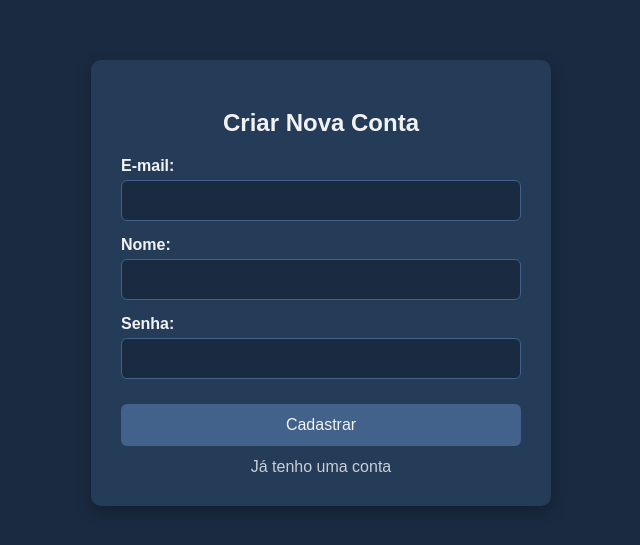
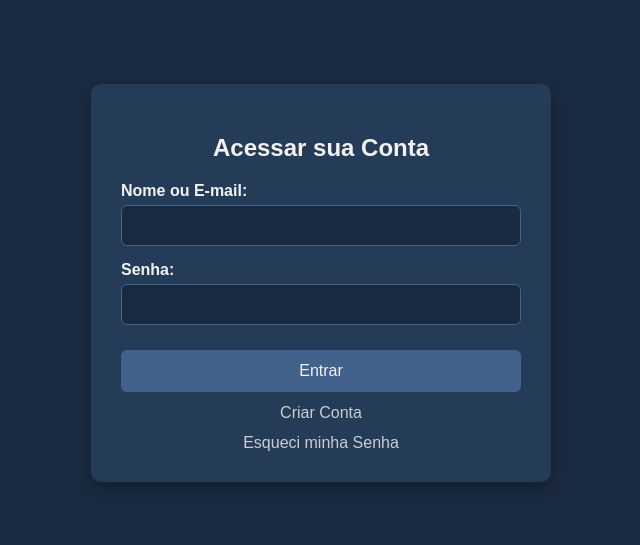
Before and after one commit to ytzexe/RGA-SOLUCOES, a plain HTML site: page RGA-SOLUCOES/Página/Login.html in a window 1280 px wide. Shown: the part 117-662 px from the top of the page, without its empty margins (319-959 px from the left). Drawn offline with Linux system fonts and the light colour scheme.

Commit message:
Change page from 'Create Account' to 'Login'

```diff
--- a/RGA-SOLUCOES/Página/Login.html
+++ b/RGA-SOLUCOES/Página/Login.html
@@ -3,29 +3,26 @@
 <head>
     <meta charset="UTF-8">
     <meta name="viewport" content="width=device-width, initial-scale=1.0">
-    <title>Criar Conta</title>
+    <title>Login</title>
     <link rel="stylesheet" href="style.css">
 </head>
 <body>
     <div class="container">
-        <h2>Criar Nova Conta</h2>
+        <h2>Acessar sua Conta</h2>
         <form action="#" method="POST">
             <div class="input-group">
-                <label for="email">E-mail:</label>
-                <input type="email" id="email" name="email" required>
-            </div>
-            <div class="input-group">
-                <label for="Nome">Nome:</label>
+                <label for="Nome">Nome ou E-mail:</label>
                 <input type="text" id="Nome" name="Nome" required>
             </div>
             <div class="input-group">
                 <label for="senha">Senha:</label>
                 <input type="password" id="senha" name="senha" required>
             </div>
-            <button type="submit">Cadastrar</button>
+            <button type="submit">Entrar</button>
         </form>
         <div class="links">
-            <a href="login.html">Já tenho uma conta</a>
+            <a href="criar_conta.html">Criar Conta</a>
+            <a href="esqueci_senha.html">Esqueci minha Senha</a>
         </div>
     </div>
 </body>
```
